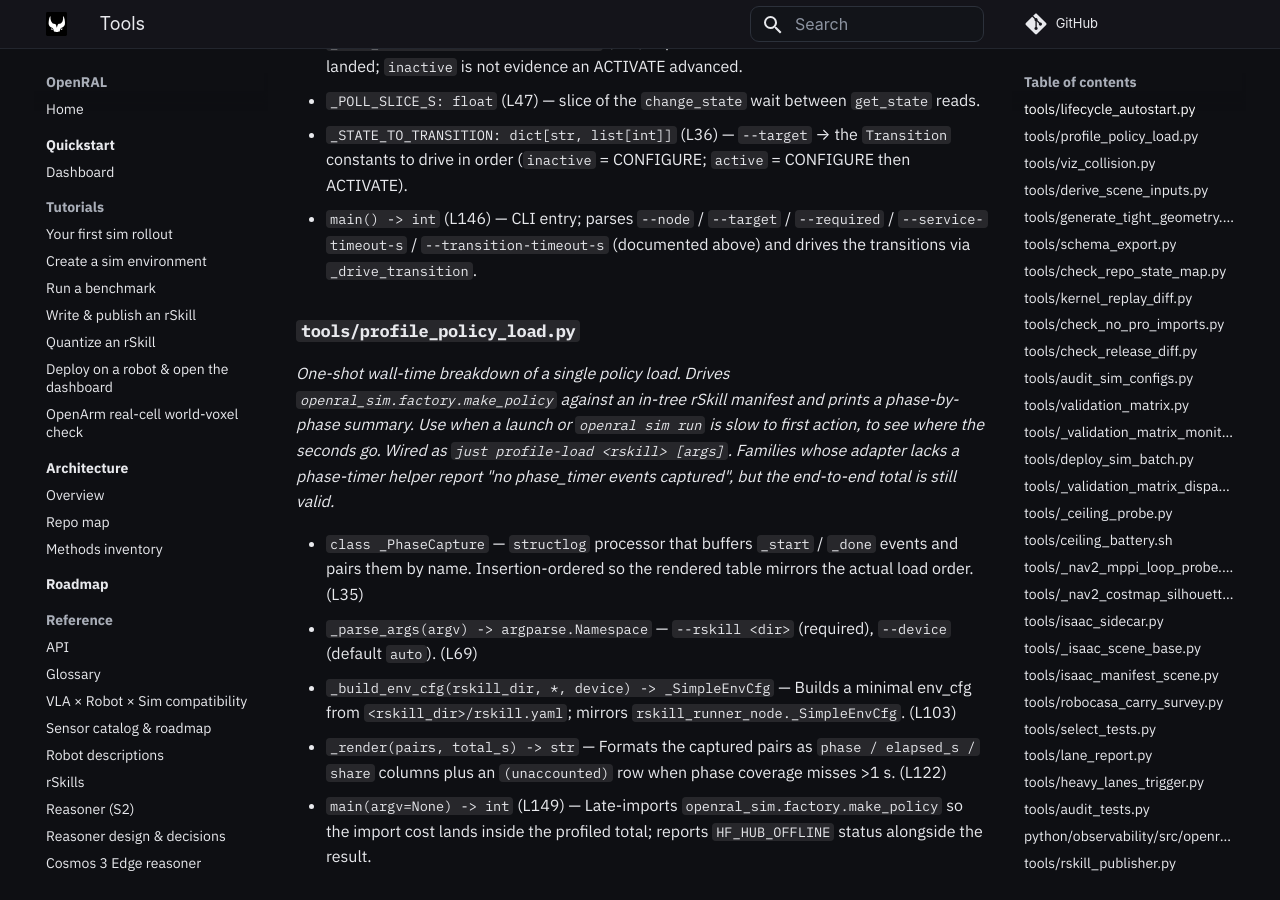
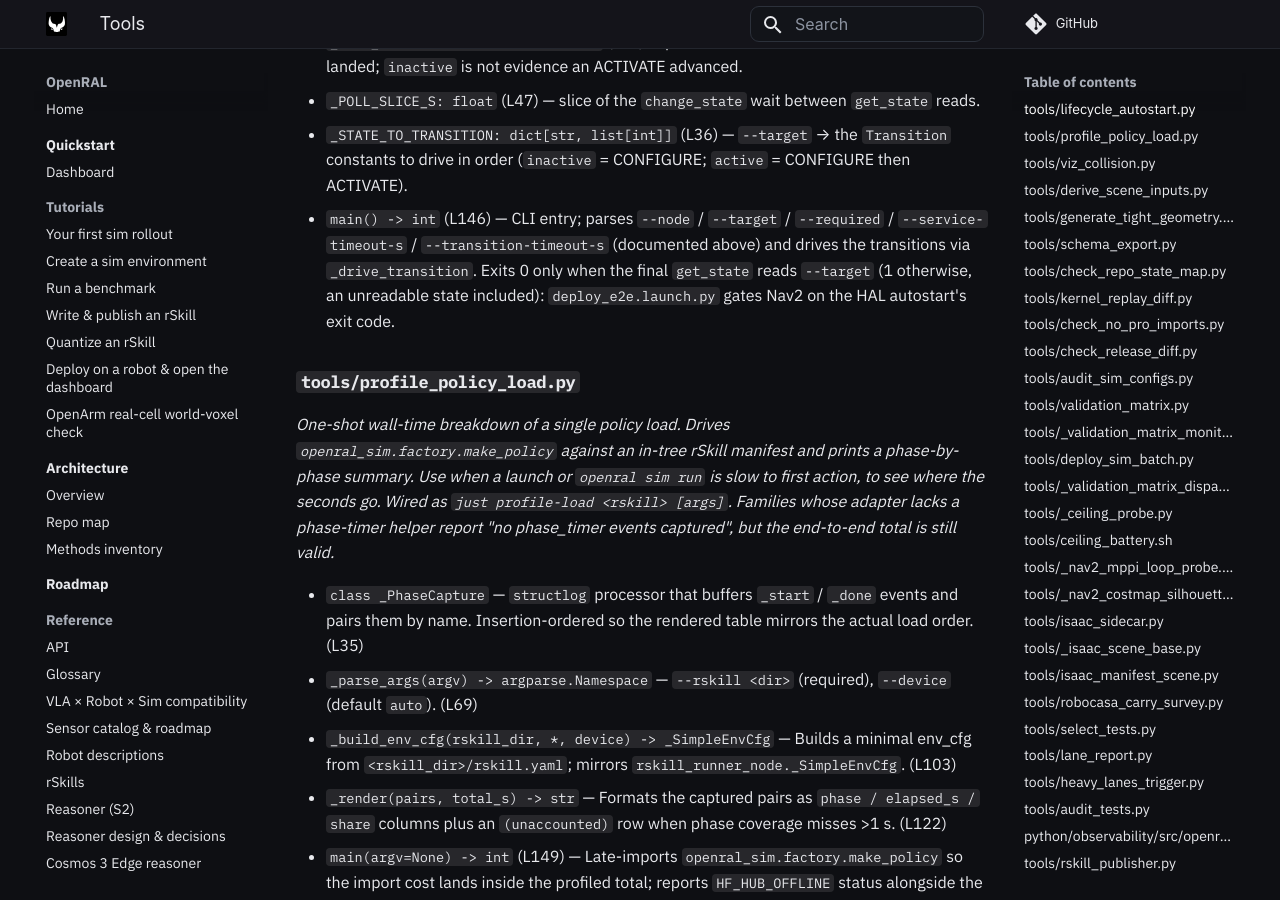
Before and after one commit to OpenRAL/openral, an MkDocs documentation site: the page built from docs/methods/10-tools.md, in a window 1280 px wide and 900 px high, scrolled down 900 px. Built offline with MkDocs 1.6.1 and Material for MkDocs 9.7.7, drawn with Linux system fonts in a browser that asks for light colours; comment, search, counter and statistics services are not loaded.

Commit message:
docs(tools): lifecycle_autostart's exit code is the Nav2 gate's evidence
Co-Authored-By: Claude Opus 5.5 <noreply@anthropic.com>
Claude-Session: https://claude.ai/code/session_01NavzwajvnCFE77Powz2uxM
Signed-off-by: Adrian <adrianllopart@gmail.com>

```diff
--- a/docs/methods/10-tools.md
+++ b/docs/methods/10-tools.md
@@ -13,7 +13,7 @@ _Drives a lifecycle node through `configure` → `activate` after `ros2 launch`
 - `_GOAL_STATES: dict[str, set[str]]` (L44) — per-transition FSM states that mean it landed; `inactive` is not evidence an ACTIVATE advanced.
 - `_POLL_SLICE_S: float` (L47) — slice of the `change_state` wait between `get_state` reads.
 - `_STATE_TO_TRANSITION: dict[str, list[int]]` (L36) — `--target` → the `Transition` constants to drive in order (`inactive` = CONFIGURE; `active` = CONFIGURE then ACTIVATE).
-- `main() -> int` (L146) — CLI entry; parses `--node` / `--target` / `--required` / `--service-timeout-s` / `--transition-timeout-s` (documented above) and drives the transitions via `_drive_transition`.
+- `main() -> int` (L146) — CLI entry; parses `--node` / `--target` / `--required` / `--service-timeout-s` / `--transition-timeout-s` (documented above) and drives the transitions via `_drive_transition`. Exits 0 only when the final `get_state` reads `--target` (1 otherwise, an unreadable state included): `deploy_e2e.launch.py` gates Nav2 on the HAL autostart's exit code.
 
 ### `tools/profile_policy_load.py`
 _One-shot wall-time breakdown of a single policy load. Drives `openral_sim.factory.make_policy` against an in-tree rSkill manifest and prints a phase-by-phase summary. Use when a launch or `openral sim run` is slow to first action, to see where the seconds go._
```
